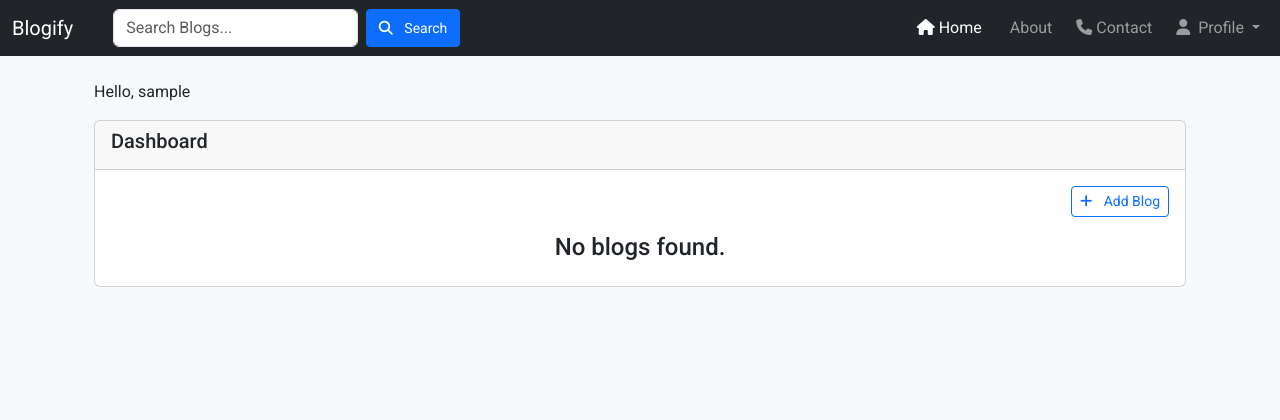
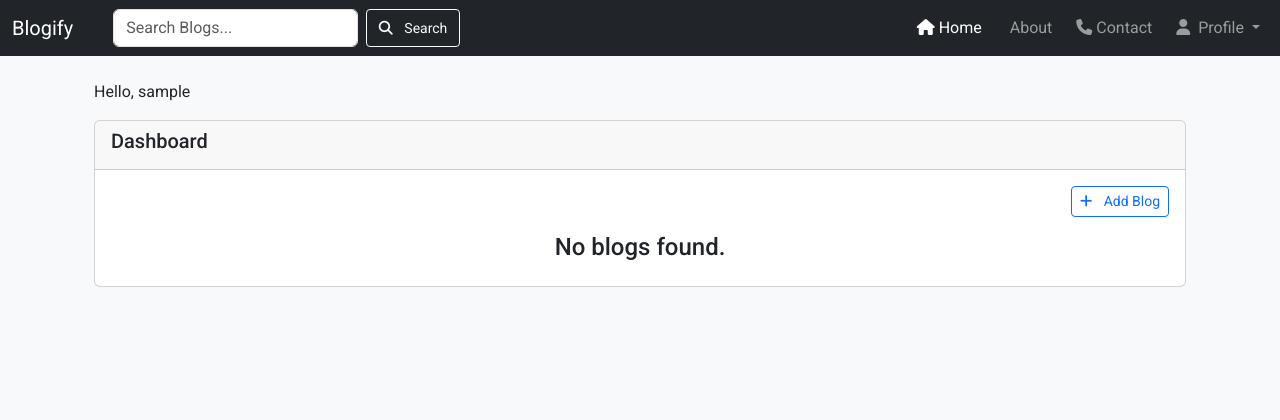
Before and after one commit to raed-nimer/CI-django-tech-blog, a Django app: page /accounts/dashboard/ in a window 1280 px wide. Shown: the top 420 px of the page. Run offline with Django 5.2, Linux system fonts and the light colour scheme; the visitor is signed in with stand-in values (Sample User, id 1); data that the repository does not hold is empty.

Commit message:
Update search button class

```diff
--- a/blogsApp/templates/header.html
+++ b/blogsApp/templates/header.html
@@ -27,7 +27,7 @@
     <div class="collapse navbar-collapse" id="navbarNav">
       <form class="d-flex mx-4" role="search" method="GET" action="{% url 'search' %}">
         <input class="form-control me-2" type="text" name="q" placeholder="Search Blogs..." aria-label="Search">
-        <button class="btn btn-primary btn-sm" style="width: 130px;" type="submit"><i
+        <button class="btn btn-outline-light btn-sm" style="width: 130px;" type="submit"><i
             class="fa-solid fa-magnifying-glass me-2"></i>
           Search</button>
       </form>
```
